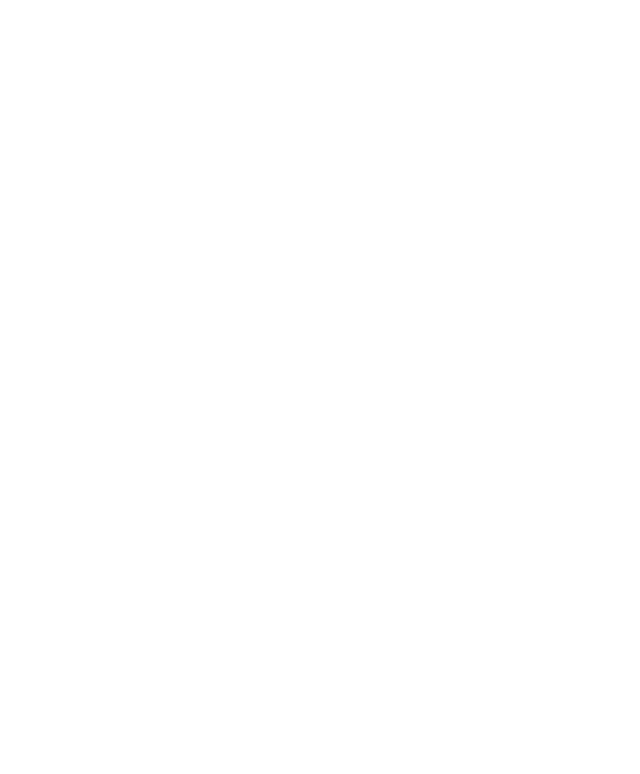
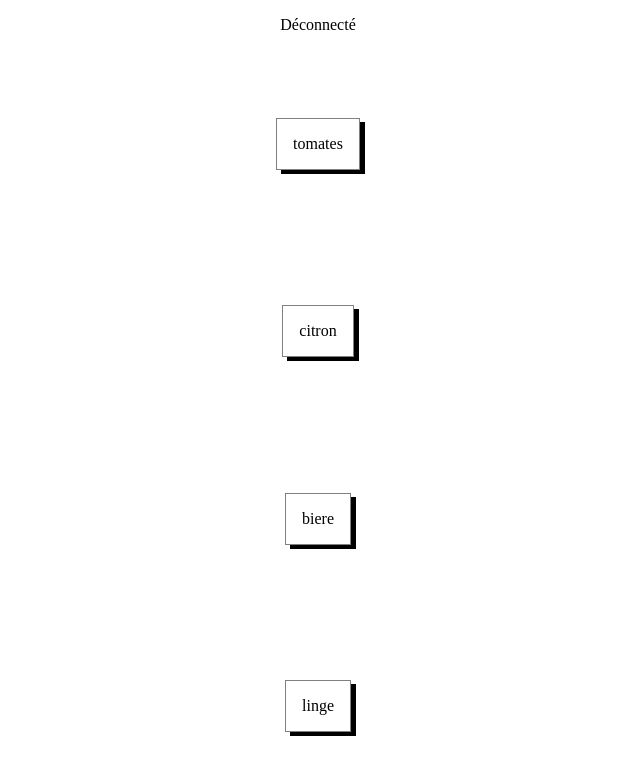
Before and after one commit to Sileina/Ipi_React, a React (Create React App) app in the folder my-app/: page / in a window 1280 px wide. Shown: the top 774 px of the page, without its empty margins (322-962 px from the left). Built offline with nearby package versions, Linux system fonts and the light colour scheme.

Commit message:
worshop 1

```diff
--- a/my-app/src/App.js
+++ /dev/null
@@ -1,7 +0,0 @@
-import React from 'react';
-
-const App = () =>
-    <div>
-    </div>
-
-export default App;
--- /dev/null
+++ b/my-app/src/Layouts/App.js
@@ -0,0 +1,13 @@
+import React from 'react';
+import List from '../components/List';
+import Header from '../components/Header';
+
+const App = () => {
+    return (
+        <div className={"layout"}>
+            <Header />
+            <List />
+        </div>)
+}
+
+export default App;
--- /dev/null
+++ b/my-app/src/components/Header.js
@@ -0,0 +1,5 @@
+import React from 'react'
+
+const Header = ({connect}) => <div className={"header"}>{connect ? "Connecté" : "Déconnecté"}</div>
+
+export default Header
--- /dev/null
+++ b/my-app/src/components/Item.js
@@ -0,0 +1,13 @@
+import React from 'react';
+
+
+const Item = ({ children }) => {
+
+    return (
+        <div className="item">
+            {children}
+        </div>
+    )
+}
+
+export default Item
--- /dev/null
+++ b/my-app/src/components/List.js
@@ -0,0 +1,18 @@
+import React from 'react';
+import Item from './Item';
+
+const items = ['tomates', 'citron', 'biere', 'linge']
+
+
+const List = () => {
+
+    return (
+        <div className={"list"}>
+            {
+                items.map((item) => <Item>{item}</Item>)
+            }
+        </div>
+    )
+}
+
+export default List
--- a/my-app/src/index.css
+++ b/my-app/src/index.css
@@ -1,3 +1,36 @@
 body {
   margin: 0;
 }
+
+.header {
+  width: 100vw;
+  box-sizing: border-box;
+  padding: 1em 0;
+  display: flex;
+  justify-content: center;
+}
+
+
+.item {
+  border: 1px solid grey;
+  box-shadow: 5px 4px black;
+  padding: 1em;
+  box-sizing: border-box;
+}
+
+.list {
+  height: 100%;
+  display: flex;
+  flex-direction: column;
+  justify-content: space-around;
+  align-items: center;
+}
+
+.layout {
+  width: 100vw;
+  height: 100vh;
+  display: flex;
+  flex-direction: column;
+  justify-content: center;
+  align-items: center;
+}
--- a/my-app/src/index.js
+++ b/my-app/src/index.js
@@ -1,7 +1,7 @@
 import React from 'react';
 import ReactDOM from 'react-dom';
 import './index.css';
-import App from './App';
+import App from './Layouts/App';
 
 ReactDOM.render(
   <React.StrictMode>
```
